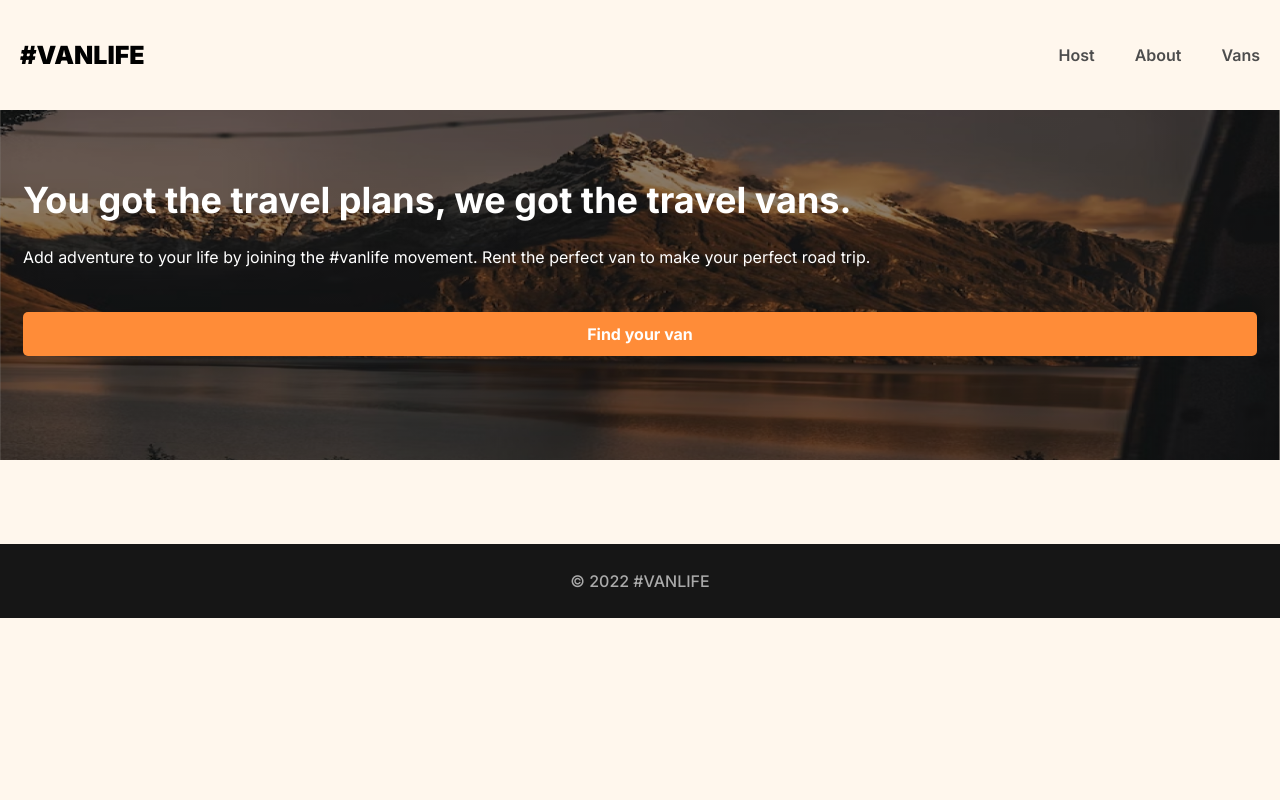
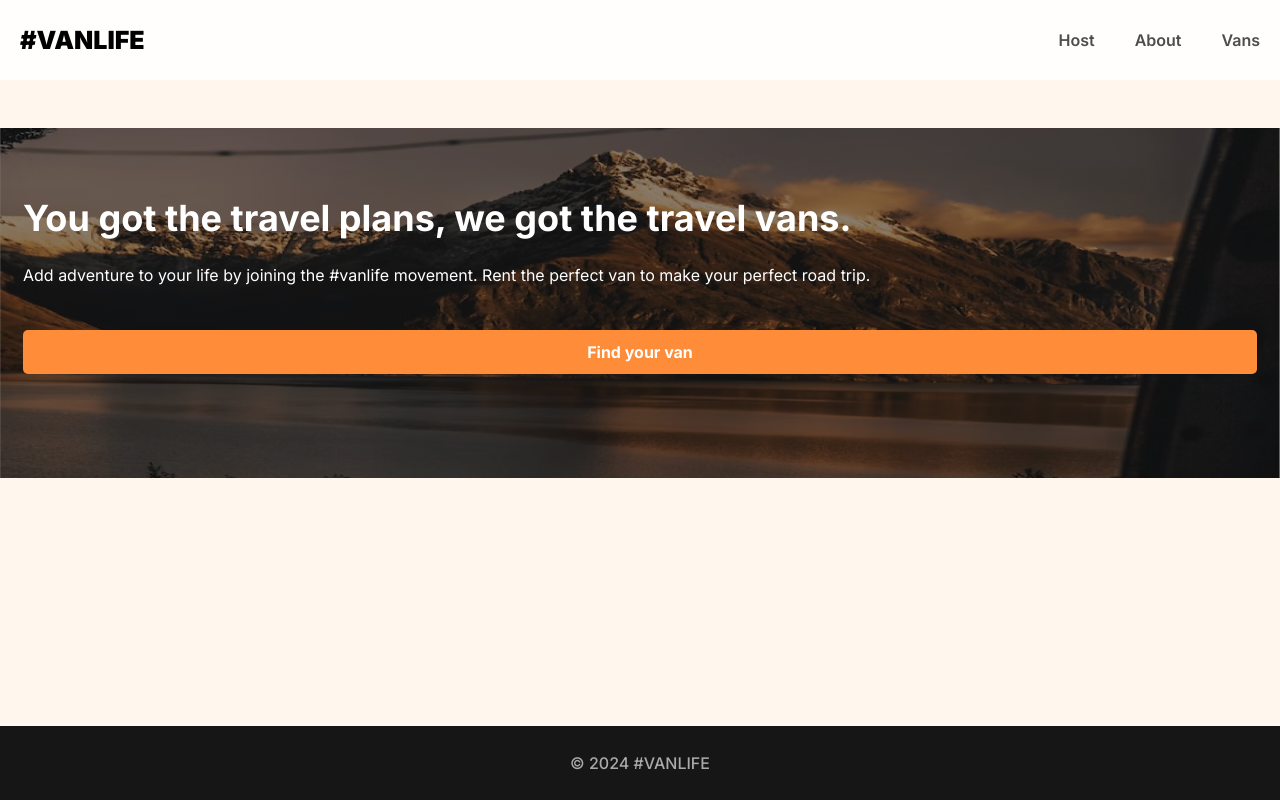
Before and after one commit to mohs-in/van-life, a React (Vite) app: page / in a window 1280 px wide. Built offline with nearby package versions, Linux system fonts and the light colour scheme; what miragejs would draw is missing.

Commit message:
fix the header and footer alignments

```diff
--- a/src/App.scss
+++ b/src/App.scss
@@ -25,10 +25,23 @@ body {
 }
 
 header {
-    height: 110px;
+    height: 10%;
     display: flex;
     align-items: center;
     padding-block: 10px;
+    position: fixed;
+    top: 0;
+    width: 100%;
+    background: rgba(255, 255, 255, 0.8); /* Transparent background */
+    // background: #d2cec9;
+    backdrop-filter: blur(5px); /* Apply blur to the background */
+    transition: background-color 0.3s ease, backdrop-filter 0.3s ease; /* Smooth transition for color and blur */
+    z-index: 1000;
+}
+
+header.scrolled {
+    background: rgba(0, 0, 0, 0.7); /* Darker background on scroll */
+    backdrop-filter: blur(10px); /* Increased blur on scroll */
 }
 
 header .site-logo {
@@ -37,12 +50,6 @@ header .site-logo {
     text-transform: uppercase;
     font-weight: 900;
     font-size: 25px;
-}
-
-a.active-link {
-    font-weight: bold;
-     text-decoration: underline;
-     color: #161616;
 }
 
 header a {
@@ -58,6 +65,7 @@ header a:hover {
 }
 
 main {
+    margin-top: 10%;
     margin-bottom: 84px;
 }
 
@@ -65,12 +73,15 @@ footer {
     background-color: #161616;
     color: #AAAAAA;
     height: 74px;
-    margin-top: auto;
     display: flex;
     flex-shrink: 0;
     justify-content: center;
     align-items: center;
+    margin-top: auto;
     font-weight: 500;
+    position: fixed;
+    bottom: 0;
+    width: 100%;
 }
 
 .link-button {
@@ -323,3 +334,41 @@ i[class*='van-type-'] {
     text-decoration: underline;
     font-weight: 600;
 }
+
+.host-van-link-wrapper {
+    color: unset;
+    text-decoration: unset;
+}
+
+.host-vans-list {
+    padding-inline: 26px;
+}
+
+.host-vans-title {
+    padding-inline: 26px;
+}
+
+.host-van-single {
+    display: flex;
+    align-items: center;
+    background-color: white;
+    margin-bottom: 15px;
+    padding-block: 18px;
+    padding-left: 24px;
+}
+
+.host-van-single > img {
+    height: 70px;
+    border-radius: 5px;
+    margin-right: 17px;
+}
+
+.host-van-info h3 {
+    font-size: 20px;
+    font-weight: 600;
+    margin-block: 10px;
+}
+
+.host-van-info p {
+    margin-block: 10px;
+}
--- a/src/components/Footer.jsx
+++ b/src/components/Footer.jsx
@@ -2,7 +2,7 @@
 export default function Footer() {
     return (
         <footer>
-            &#169; 2022 #VANLIFE
+            &#169; 2024 #VANLIFE
         </footer>
     )
 }
```
